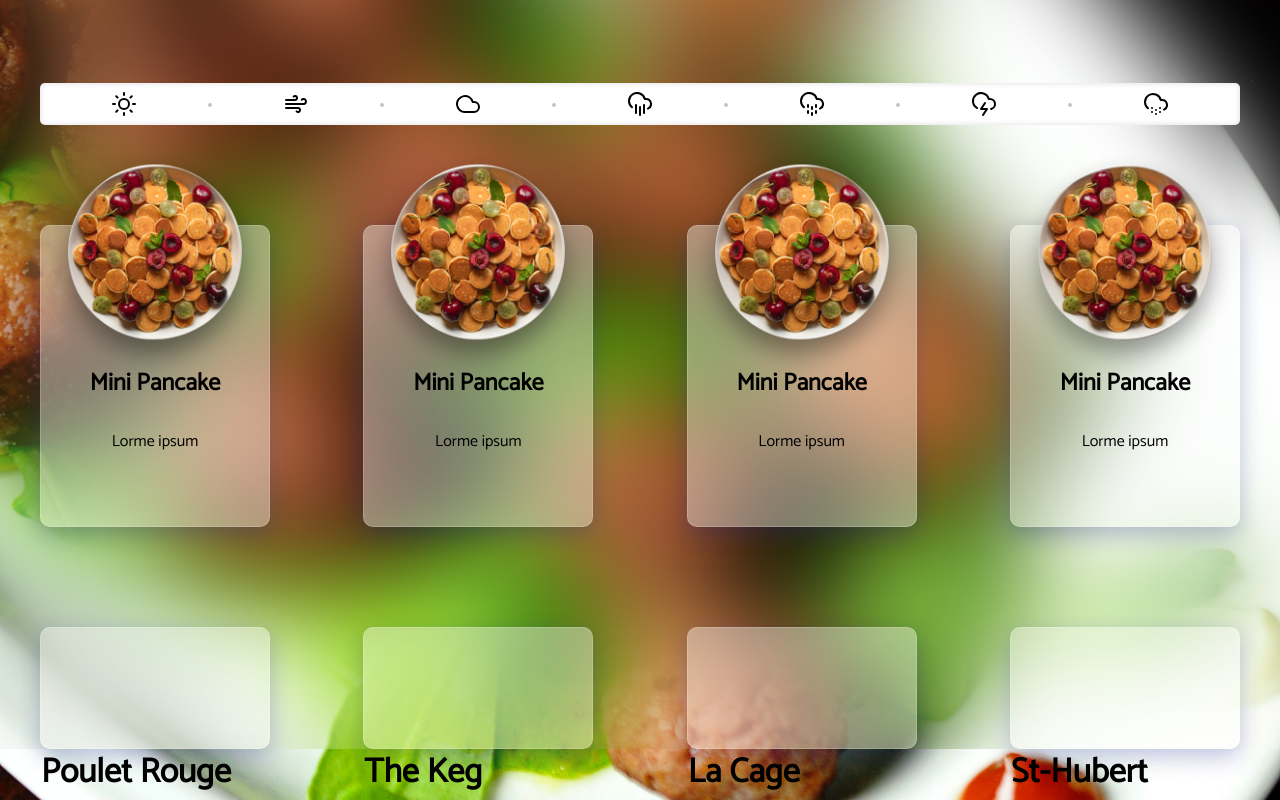
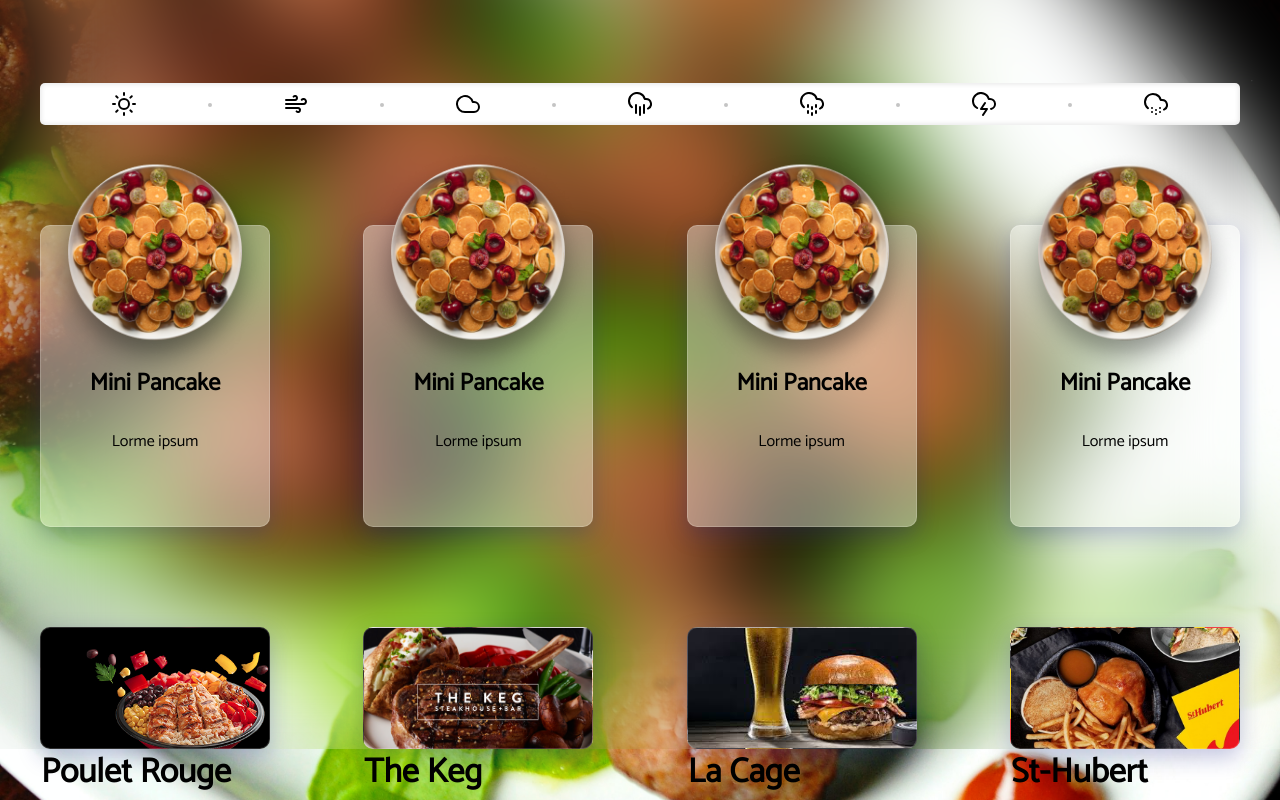
Before and after one commit to p-carrier/soen357, a React (Create React App) app: page / in a window 1280 px wide. Shown: the part 720-1520 px from the top of the page. Built offline with nearby package versions, Linux system fonts and the light colour scheme.

Commit message:
Added restaurant pictures

```diff
--- a/src/components/RestaurantCard.js
+++ b/src/components/RestaurantCard.js
@@ -15,6 +15,7 @@
   border: 1px solid rgba( 255, 255, 255, 0.18 );
 
   background-image:var(--image);
+  background-size:cover;
   display: flex;
   align-items: center;
   padding-top: 120px;
@@ -42,7 +43,7 @@
 const RestoCard = ({ name, desc, img}) => {
 
   return (
-    <Container style={{ '--image' : img }}>
+    <Container style={{ '--image' : `url(${img})`}}>
       <Title>{name}</Title>
     </Container>
   );
--- a/src/components/WeatherContainer.js
+++ b/src/components/WeatherContainer.js
@@ -62,13 +62,13 @@
     },
     {
       id: 3,
-      img: './img/food1.png',
+      img: './img/laCage.png',
       name: 'La Cage',
       desc: 'Lorme ipsum',
     },
     {
       id: 4,
-      img: './img/food1.png',
+      img: './img/stHubert.png',
       name: 'St-Hubert',
       desc: 'Lorme ipsum',
     },
```
Also changed, not shown: public/img/laCage.png (added), public/img/stHubert.png (added).
